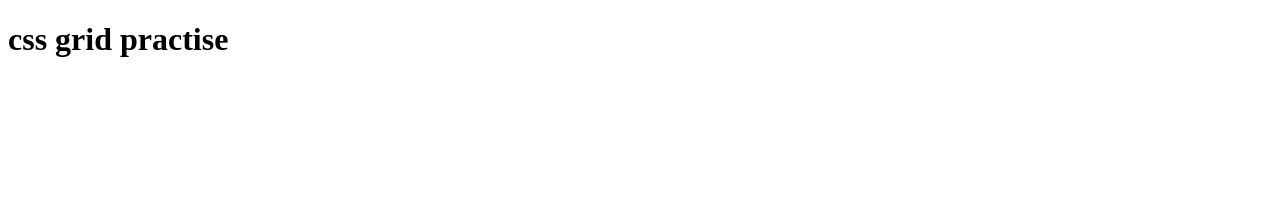
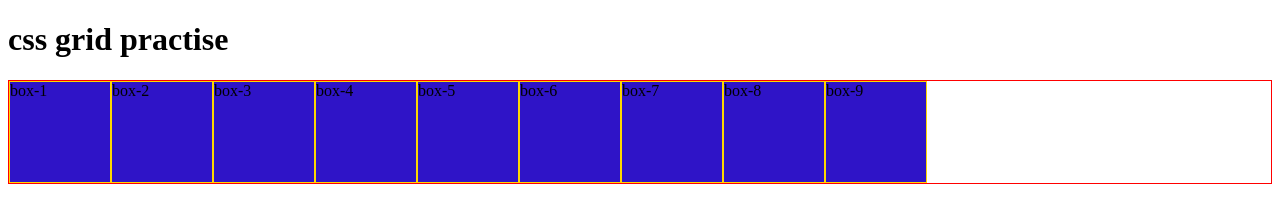
Before and after one commit to jowal-islam/css-grid, a plain HTML site: page index.html in a window 1280 px wide. Drawn offline with Linux system fonts and the light colour scheme.

Commit message:
flex layout done

```diff
--- a/index.html
+++ b/index.html
@@ -8,5 +8,16 @@
 </head>
 <body>
     <h1>css grid practise</h1>
+    <div class="container">
+        <div class="box">box-1</div>
+        <div class="box">box-2</div>
+        <div class="box">box-3</div>
+         <div class="box">box-4</div>
+        <div class="box">box-5</div>
+        <div class="box">box-6</div>
+         <div class="box">box-7</div>
+        <div class="box">box-8</div>
+        <div class="box">box-9</div>
+    </div>
 </body>
 </html>
--- a/styles/style.css
+++ b/styles/style.css
@@ -0,0 +1,16 @@
+
+.container{
+    border: 1px solid red;
+    display: flex;
+    flex-wrap: wrap;
+    /* justify-content:space-evenly; */
+    /* height: auto;
+    align-items: center;
+    flex-direction: column-reverse;
+} */
+.box{
+    background-color: rgb(47, 20, 199);
+    width: 100px;
+    height: 100px;
+    border: 1px solid gold;
+}
```
